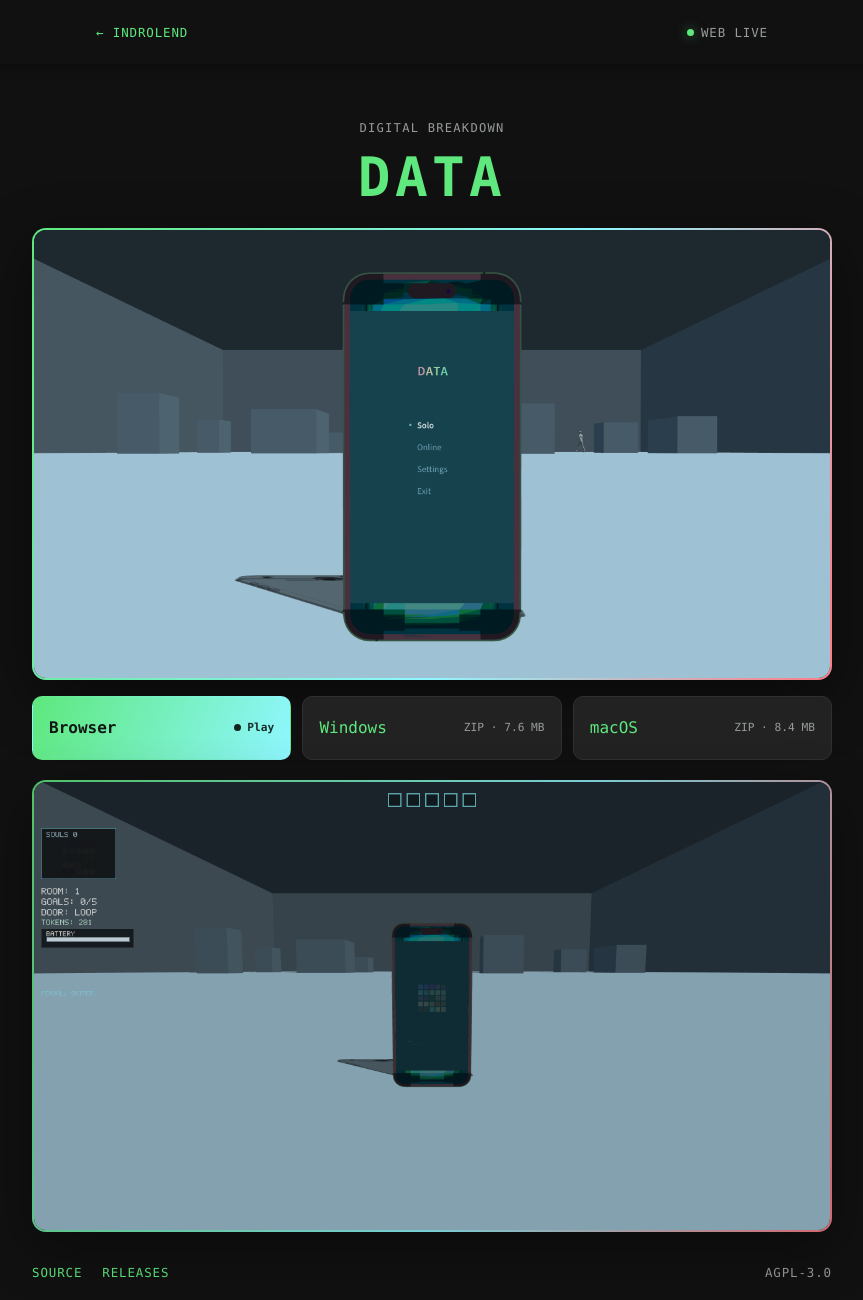
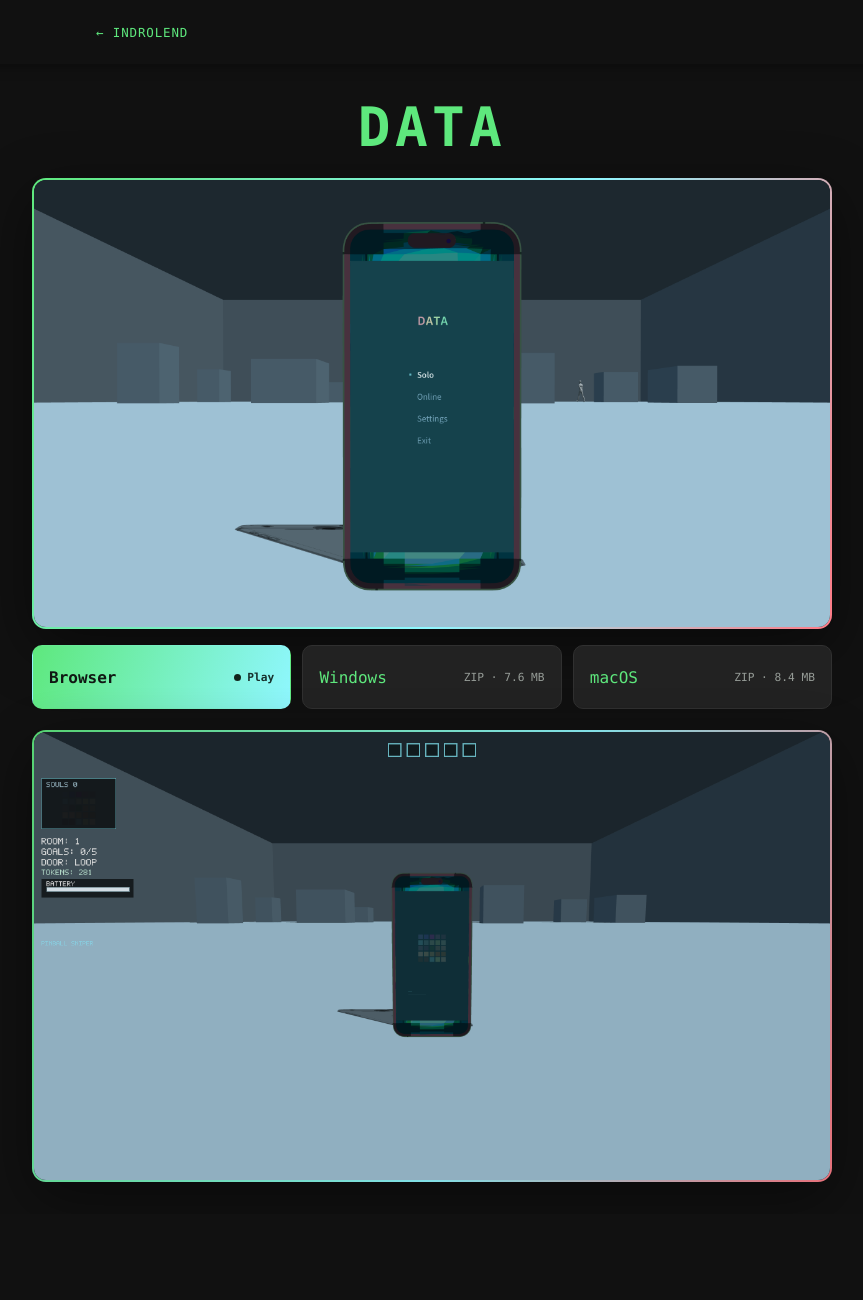
Before and after one commit to indrolend/basic-browser-spa, a website: page data/index.html in a window 1280 px wide. Shown: the whole page, without its empty margins (208-1071 px from the left). After the commit the page ends 1214 px from the top, so only its background shows below. Drawn offline with Linux system fonts and the light colour scheme.

Commit message:
Strip DATA storefront to screenshots and actions (#33)

```diff
--- a/data/index.html
+++ b/data/index.html
@@ -10,9 +10,8 @@
 </head>
 <body>
   <main>
-    <nav><a href="../">← Indrolend</a><span class="status"><i></i> Web live</span></nav>
+    <nav><a href="../" aria-label="Back to Indrolend">← Indrolend</a></nav>
     <section class="hero">
-      <p class="eyebrow">Digital Breakdown</p>
       <h1>DATA</h1>
       <figure class="feature"><img src="./media/data-menu.png" width="2560" height="1440" alt="DATA phone menu inside the game world" fetchpriority="high"></figure>
     </section>
@@ -22,7 +21,6 @@
       <a href="https://github.com/indrolend/digital-breakdown-apk/releases/download/latest-native/DigitalBreakdown-macOS-Universal.zip"><span>macOS</span><small>ZIP · 8.4 MB</small></a>
     </section>
     <figure class="secondary"><img src="./media/data-gameplay.png" width="2560" height="1440" alt="DATA gameplay with the phone, room goals, souls, and battery HUD" loading="lazy"></figure>
-    <footer><a href="https://github.com/indrolend/digital-breakdown-apk">Source</a><a href="https://github.com/indrolend/digital-breakdown-apk/releases/tag/latest-native">Releases</a><span>AGPL-3.0</span></footer>
   </main>
 </body>
 </html>
--- a/data/store.css
+++ b/data/store.css
@@ -3,15 +3,12 @@
 body { margin:0; min-width:320px; min-height:100svh; background:var(--bg); color:var(--fg); }
 a { color:inherit; text-decoration:none; }
 a:focus-visible { outline:2px solid var(--accent); outline-offset:4px; }
-main { width:min(100% - 2rem,52rem); min-height:100svh; margin:auto; padding:4.8rem 1rem 1rem; display:grid; gap:1rem; }
-nav { position:fixed; inset:0 0 auto; z-index:20; min-height:4rem; padding:.75rem max(1rem,calc((100vw - 42rem)/2)); display:flex; align-items:center; justify-content:space-between; gap:1rem; color:var(--muted); background:var(--bg); box-shadow:0 2px 12px #0006; }
-nav,footer { font-size:.78rem; letter-spacing:.07em; text-transform:uppercase; }
-nav a,footer a { color:var(--green); }
-.status { display:flex; align-items:center; gap:.45rem; }
-.status i,.actions .primary i { width:7px; height:7px; display:inline-block; border-radius:50%; background:var(--green); box-shadow:0 0 12px #5ee87d88; }
-.hero { padding:2rem 0 0; text-align:center; }
-.eyebrow { color:var(--muted); font-size:.76rem; letter-spacing:.1em; text-transform:uppercase; }
-h1 { margin:1rem 0 1.4rem; color:var(--green); font-size:clamp(2.2rem,8vw,3.4rem); line-height:1; letter-spacing:.08em; font-weight:600; }
+main { width:min(100% - 2rem,52rem); min-height:100svh; margin:auto; padding:4.8rem 1rem 2rem; display:grid; gap:1rem; }
+nav { position:fixed; inset:0 0 auto; z-index:20; min-height:4rem; padding:.75rem max(1rem,calc((100vw - 42rem)/2)); display:flex; align-items:center; color:var(--muted); background:var(--bg); box-shadow:0 2px 12px #0006; font-size:.78rem; letter-spacing:.07em; text-transform:uppercase; }
+nav a { color:var(--green); }
+.actions .primary i { width:7px; height:7px; display:inline-block; border-radius:50%; background:var(--green); box-shadow:0 0 12px #5ee87d88; }
+.hero { padding:1rem 0 0; text-align:center; }
+h1 { margin:.5rem 0 1.4rem; color:var(--green); font-size:clamp(2.2rem,8vw,3.4rem); line-height:1; letter-spacing:.08em; font-weight:600; }
 figure { margin:0; }
 .feature,.secondary { padding:2px; border-radius:14px; background:linear-gradient(110deg,var(--green),var(--cyan) 58%,var(--red)); box-shadow:0 18px 60px #0007; }
 figure img { display:block; width:100%; height:auto; border-radius:12px; background:#101719; }
@@ -22,7 +19,5 @@ figure img { display:block; width:100%; height:auto; border-radius:12px; backgro
 .actions .primary { color:#101713; background:linear-gradient(110deg,var(--green),var(--cyan)); border-color:transparent; font-weight:700; }
 .actions .primary small { color:#17302c; }
 .actions .primary i { background:#12241c; box-shadow:none; }
-.secondary { margin-top:.3rem; opacity:.82; }
-footer { min-height:3rem; display:flex; align-items:center; justify-content:flex-start; gap:1.25rem; color:var(--muted); }
-footer span { margin-left:auto; }
-@media(max-width:640px){main{width:100%;padding:4.4rem .65rem .65rem}.hero{padding:1.5rem 0 0}.actions{grid-template-columns:1fr}.actions a{min-height:54px}nav{padding:.6rem}.secondary{display:none} }
+.secondary { margin-top:.3rem; opacity:.9; }
+@media(max-width:640px){main{width:100%;padding:4.4rem .65rem 1rem}.hero{padding:.75rem 0 0}.actions{grid-template-columns:1fr}.actions a{min-height:54px}nav{padding:.6rem} }
```
